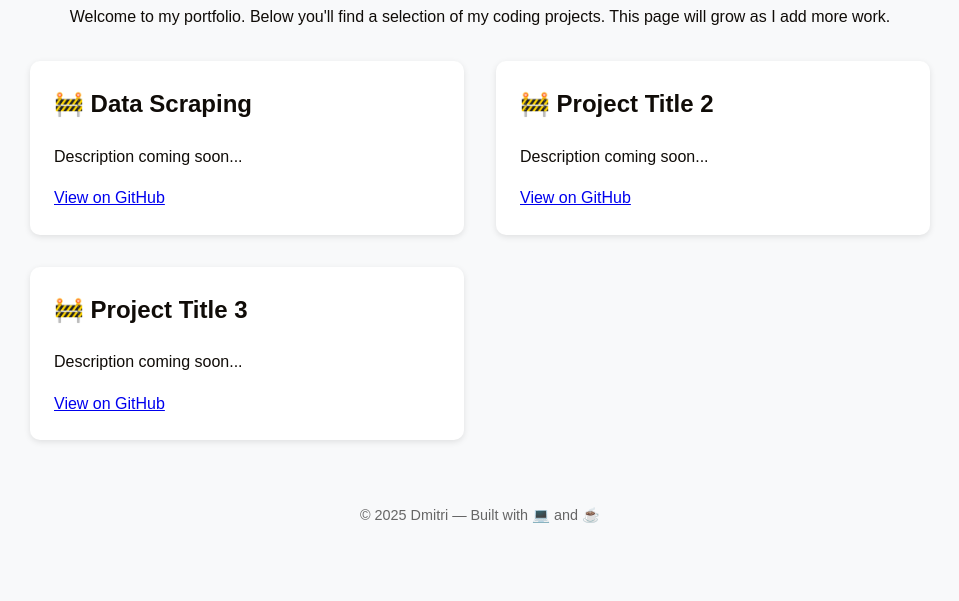
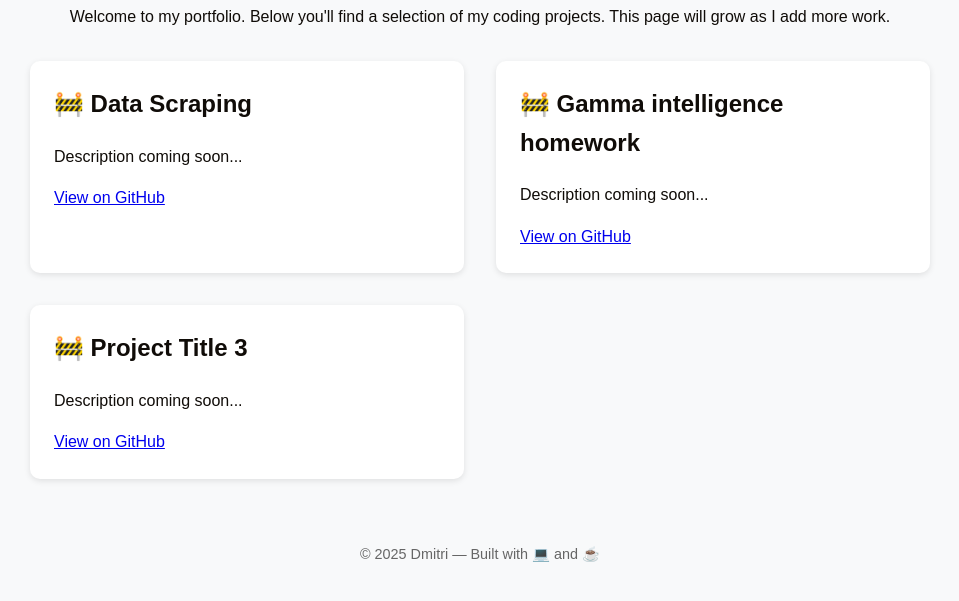
Before and after one commit to bboyDm-T/Portfolio, a plain HTML site: page index.html in a window 1280 px wide. Shown: the part 135-736 px from the top of the page, without its empty margins (160-1119 px from the left). Drawn offline with Linux system fonts and the light colour scheme.

Commit message:
Update index.html

```diff
--- a/index.html
+++ b/index.html
@@ -65,7 +65,7 @@
     </div>
 
     <div class="project">
-      <h2>🚧 Project Title 2</h2>
+      <h2>🚧 Gamma intelligence homework</h2>
       <p>Description coming soon...</p>
       <a href="#">View on GitHub</a>
     </div>
```
